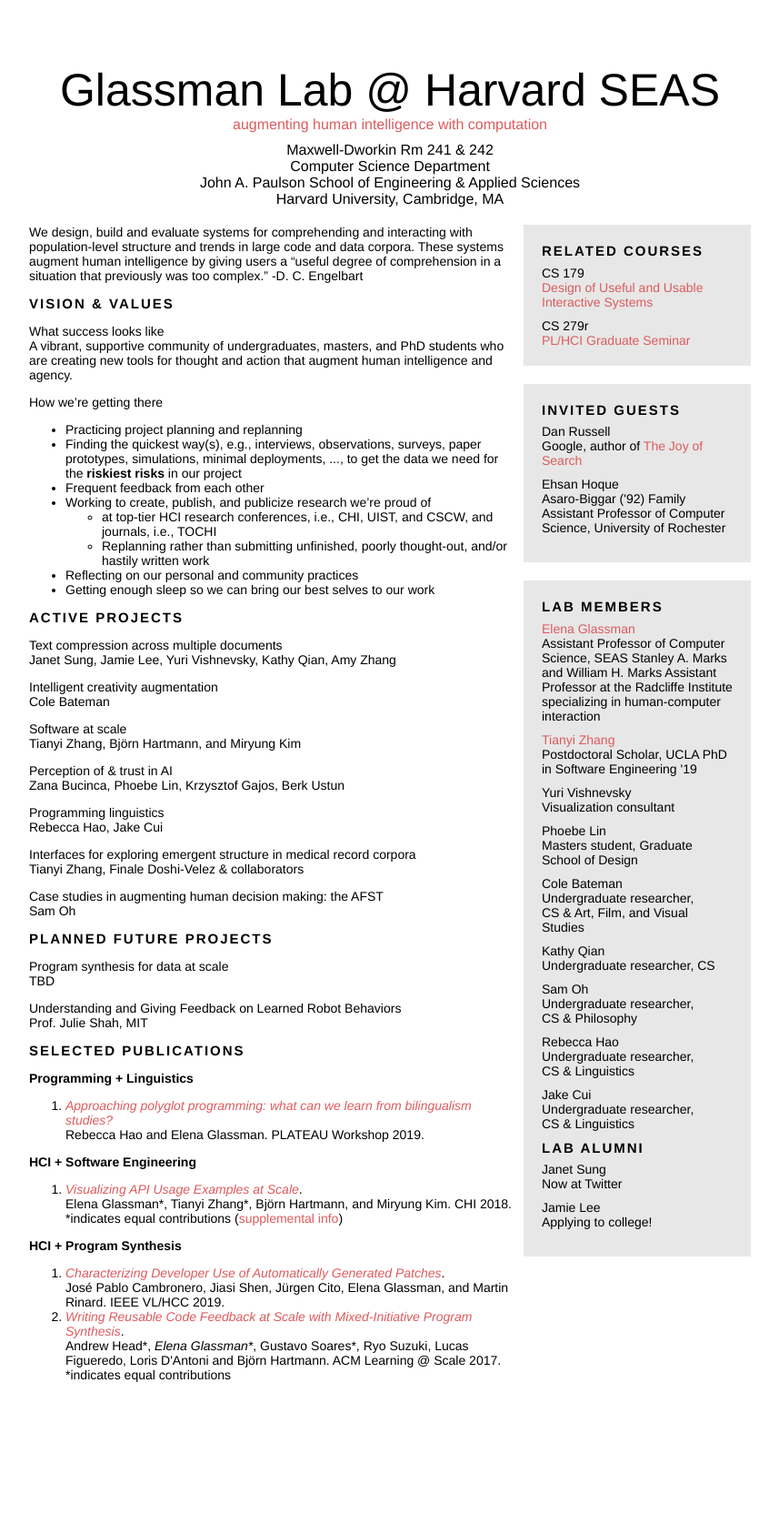
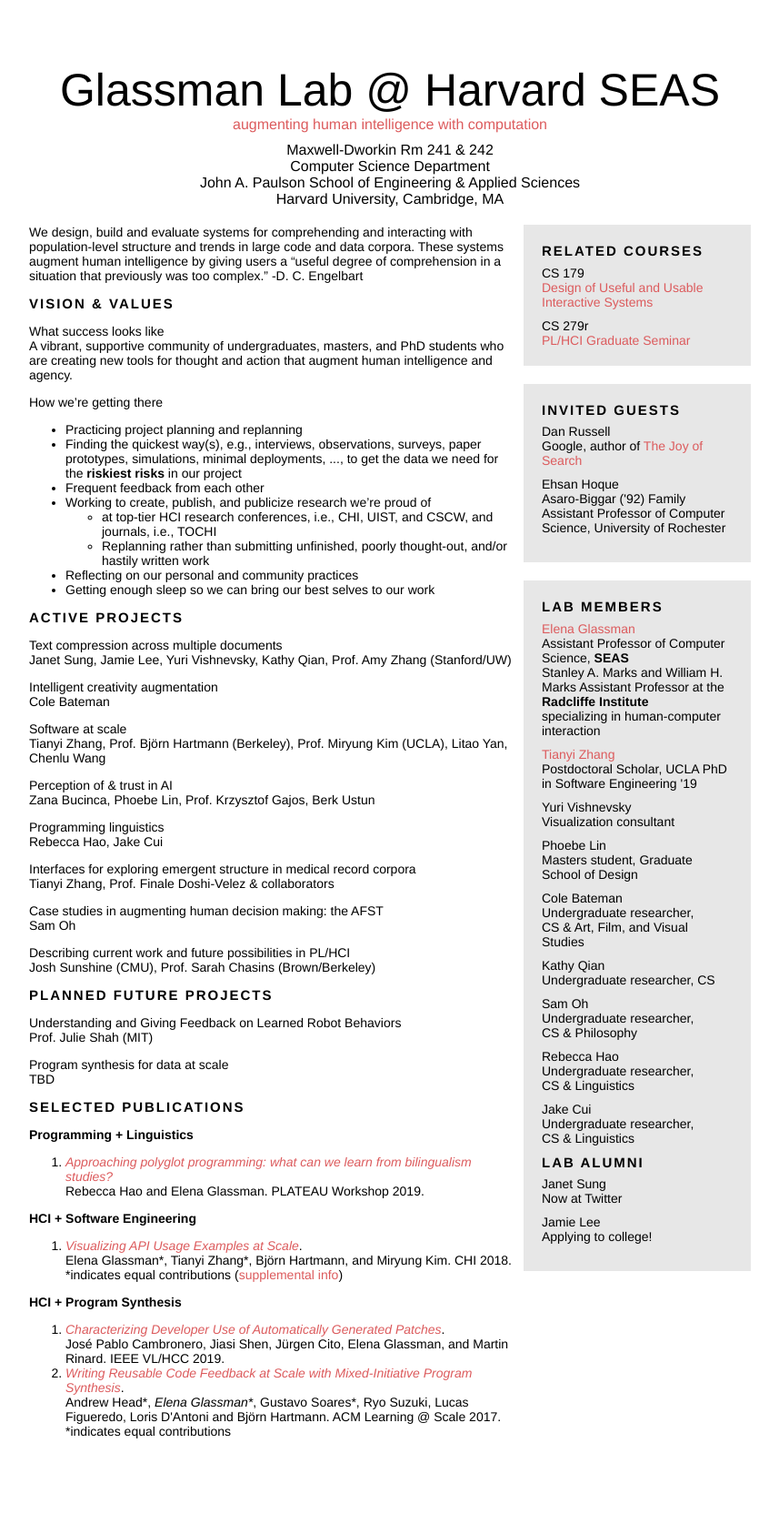
Before and after one commit to eglassman/eglassman.github.io, a Jekyll site: the page built from index.html, in a window 1280 px wide. Shown: the whole page at 91% size, without its empty margins (211-1068 px from the left). Built offline with Jekyll 4.4.1, drawn with Linux system fonts in a browser that asks for light colours; before the commit the page ends 1624 px from its top, so only the background shows below that.

Commit message:
fixed my titles

```diff
--- a/index.html
+++ b/index.html
@@ -67,7 +67,7 @@ Students enrolled in 252r will select and present papers on PL topics including
 
       <p>
       <span class="slightlybold">Text compression across multiple documents</span><br>
-      Janet Sung, Jamie Lee, Yuri Vishnevsky, Kathy Qian, Amy Zhang
+      Janet Sung, Jamie Lee, Yuri Vishnevsky, Kathy Qian, Prof. Amy Zhang (Stanford/UW)
       </p>
       <p>
       <span class="slightlybold">Intelligent creativity augmentation</span><br>
@@ -75,11 +75,11 @@ Students enrolled in 252r will select and present papers on PL topics including
       </p>
       <p>
       <span class="slightlybold">Software at scale</span><br>
-      Tianyi Zhang, Björn Hartmann, and Miryung Kim
+      Tianyi Zhang, Prof. Björn Hartmann (Berkeley), Prof. Miryung Kim (UCLA), Litao Yan, Chenlu Wang
       </p>
       <p>
       <span class="slightlybold">Perception of & trust in AI</span><br>
-      Zana Bucinca, Phoebe Lin, Krzysztof Gajos, Berk Ustun
+      Zana Bucinca, Phoebe Lin, Prof. Krzysztof Gajos, Berk Ustun
       </p>
       <p>
       <span class="slightlybold">Programming linguistics</span><br>
@@ -87,11 +87,15 @@ Students enrolled in 252r will select and present papers on PL topics including
       </p>
       <p>
       <span class="slightlybold">Interfaces for exploring emergent structure in medical record corpora</span><br>
-      Tianyi Zhang, Finale Doshi-Velez & collaborators
+      Tianyi Zhang, Prof. Finale Doshi-Velez & collaborators
       </p>
       <p>
       <span class="slightlybold">Case studies in augmenting human decision making: the AFST</span><br>
       Sam Oh
+      </p>
+      <p>
+      <span class="slightlybold">Describing current work and future possibilities in PL/HCI</span><br>
+      Josh Sunshine (CMU), Prof. Sarah Chasins (Brown/Berkeley)
       </p>
 
       <div class="header lead">
@@ -99,13 +103,14 @@ Students enrolled in 252r will select and present papers on PL topics including
       </div>
 
       <p>
+      <span class="slightlybold">Understanding and Giving Feedback on Learned Robot Behaviors</span><br>
+      Prof. Julie Shah (MIT)
+      </p>
+      <p>
       <span class="slightlybold">Program synthesis for data at scale</span><br>
       TBD
       </p>
-      <p>
-      <span class="slightlybold">Understanding and Giving Feedback on Learned Robot Behaviors</span><br>
-      Prof. Julie Shah, MIT
-      </p>
+
       <!-- <p>
       <span class="slightlybold">Trajectory Demography</span><br>
       TBD
@@ -220,8 +225,8 @@ Students enrolled in 252r will select and present papers on PL topics including
         <a href="/glassman.html">Elena Glassman</a>
       </div>
       <div>
-        Assistant Professor of Computer Science, SEAS
-        Stanley A. Marks and William H. Marks Assistant Professor at the Radcliffe Institute
+        Assistant Professor of Computer Science, <b>SEAS</b><br>
+        Stanley A. Marks and William H. Marks Assistant Professor at the <b>Radcliffe Institute</b><br>
         specializing in human-computer interaction
       </div>
     </div>
```
